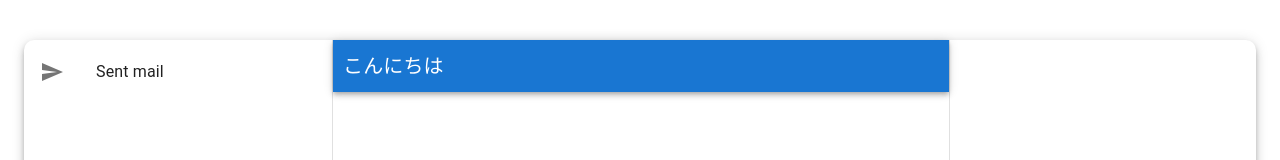
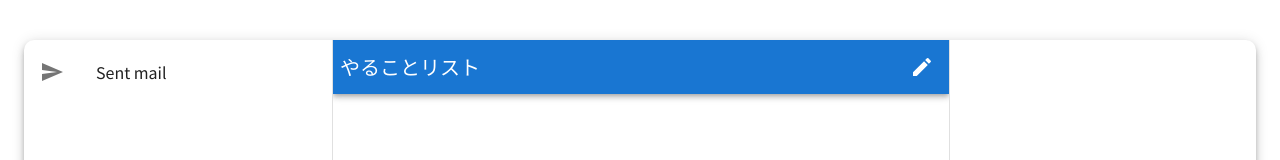
Before and after one commit to kakris704/todo-firebase-material, a React (Create React App) app: page / in a window 1280 px wide. Shown: the top 160 px of the page. Built offline with nearby package versions, Linux system fonts and the light colour scheme.

Commit message:
Theme・AppBarを作成

```diff
--- a/src/App.css
+++ b/src/App.css
@@ -1,3 +1,2 @@
 body {
-
 }
--- a/src/App.tsx
+++ b/src/App.tsx
@@ -1,13 +1,15 @@
 import React from 'react';
 import './App.css';
 import Main from './components/Main';
+import { ThemeProvider } from '@emotion/react';
+import theme from './components/Theme';
 
 
 function App() {
   return (
-    <>
+    <ThemeProvider theme={theme}>
       <Main />
-    </>
+    </ThemeProvider>
   );
 }
 
--- /dev/null
+++ b/src/components/Theme.ts
@@ -0,0 +1,18 @@
+import { createTheme, useMediaQuery } from '@mui/material'
+import '../index.css';
+import React from 'react'
+
+const fontFamily = [
+  'Noto Sans JP'
+].join(',');
+
+const theme = createTheme({
+  typography: {
+    fontFamily: fontFamily,
+  },
+  palette: {
+    mode: 'light'
+  }
+});
+
+export default theme
--- a/src/components/main.css
+++ b/src/components/main.css
@@ -2,3 +2,7 @@
     width: 100%;
     height: 100%;
 }
+
+.todos {
+    overflow: hidden;
+}
--- a/src/components/todo/Todos.tsx
+++ b/src/components/todo/Todos.tsx
@@ -1,11 +1,17 @@
-import { AppBar, Typography } from '@mui/material'
+import { ModeEdit } from '@mui/icons-material'
+import { AppBar, IconButton, Stack, Typography } from '@mui/material'
 import React from 'react'
 
 const Todos = () => {
   return (
     <div className='todos grid-item'>
-        <AppBar position="static" sx={{padding: '10px'}}>
-            <Typography variant='h6'>こんにちは</Typography>
+        <AppBar position="static" sx={{padding: '7px'}} color='primary'>
+          <Stack direction='row' sx={{justifyContent:'space-between'}}>
+            <Typography variant='h6' sx={{alignItems:'center', display: 'flex'}}>やることリスト</Typography>
+            <IconButton>
+              <ModeEdit sx={{color:'white'}}/>
+            </IconButton>
+          </Stack>
         </AppBar>
     </div>
   )
--- a/src/index.css
+++ b/src/index.css
@@ -1,6 +1,8 @@
+@import url('https://fonts.googleapis.com/css2?family=Noto+Sans+JP:wght@100..900&display=swap');
+
 body {
   margin: 0;
-  font-family: -apple-system, BlinkMacSystemFont, 'Segoe UI', 'Roboto', 'Oxygen',
+  font-family: 'Noto Sans JP', -apple-system, BlinkMacSystemFont, 'Segoe UI', 'Roboto', 'Oxygen',
     'Ubuntu', 'Cantarell', 'Fira Sans', 'Droid Sans', 'Helvetica Neue',
     sans-serif;
   -webkit-font-smoothing: antialiased;
```
